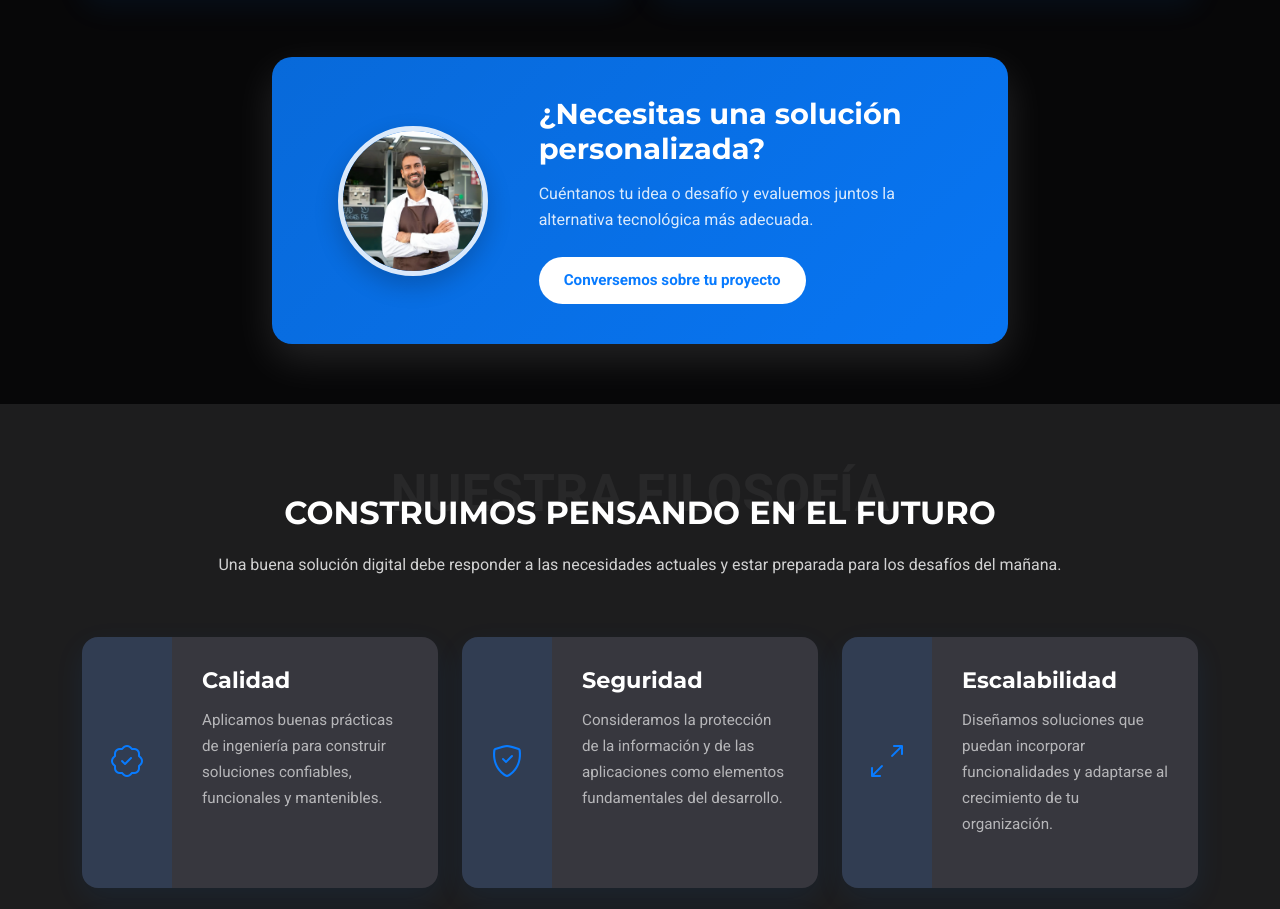
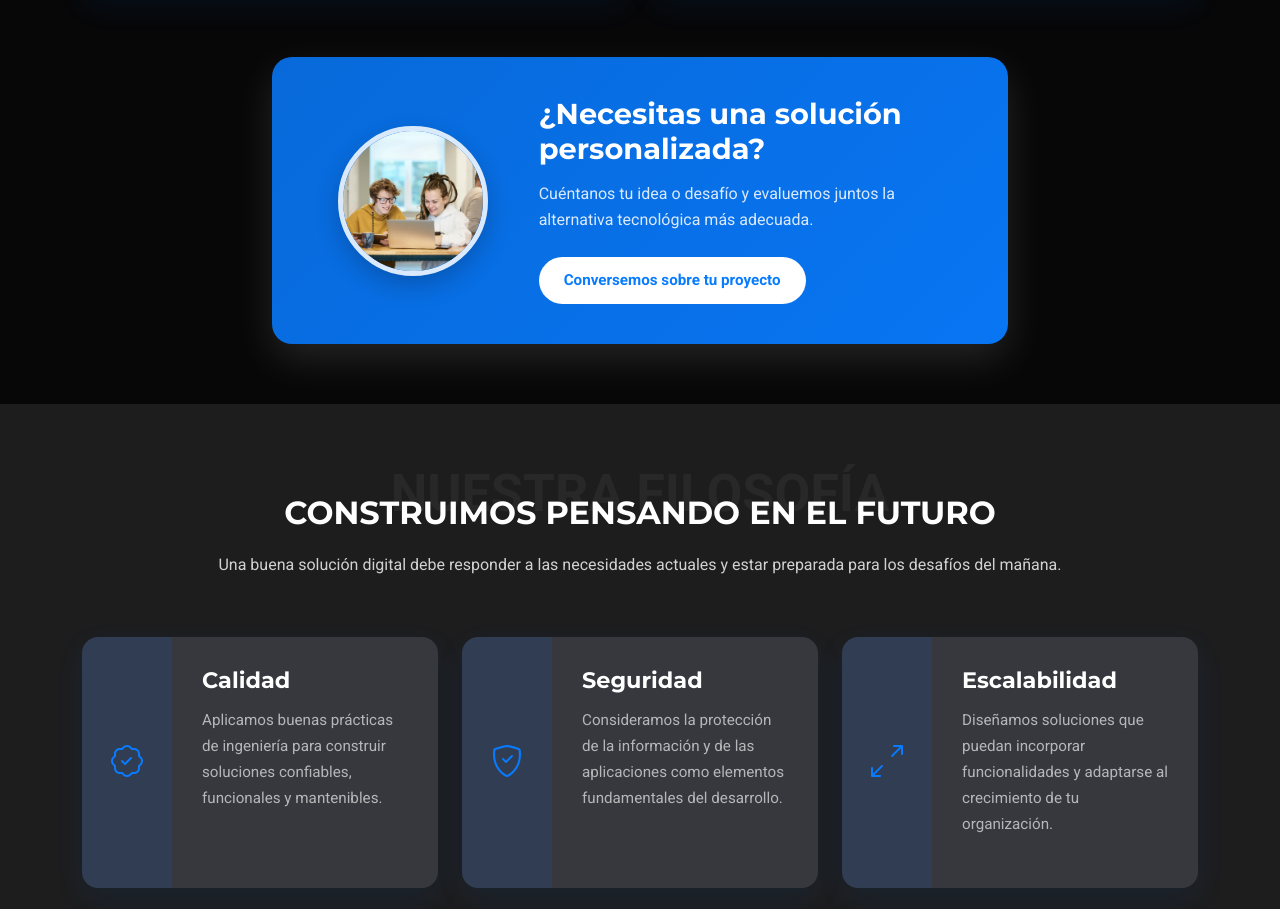
Before and after one commit to EvolveSolutionsChile/pagina-evolve, a plain HTML site: page index.html in a window 1280 px wide. Shown: the part 2830-3739 px from the top of the page. Drawn offline with Linux system fonts and the light colour scheme.

Commit message:
cambio imagen solucion personalizada

```diff
--- a/index.html
+++ b/index.html
@@ -304,7 +304,7 @@
                 <div class="row align-items-center">
                   <div class="col-lg-4">
                     <div class="cta-image" data-aos="zoom-in" data-aos-delay="200">
-                      <img src="assets/img/services/services-8.webp" alt="Desarrollo de una solución digital personalizada" class="img-fluid rounded-circle">
+                      <img src="assets/img/services/services-2.webp" alt="Desarrollo de una solución digital personalizada" class="img-fluid rounded-circle">
                     </div>
                   </div>
                   <div class="col-lg-8">
```
